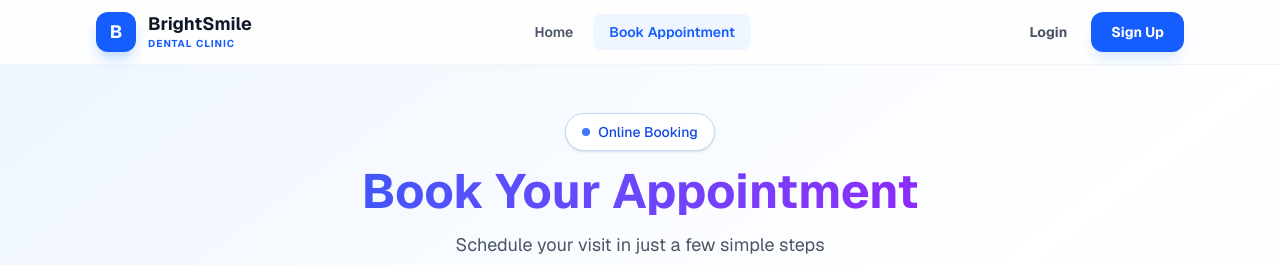
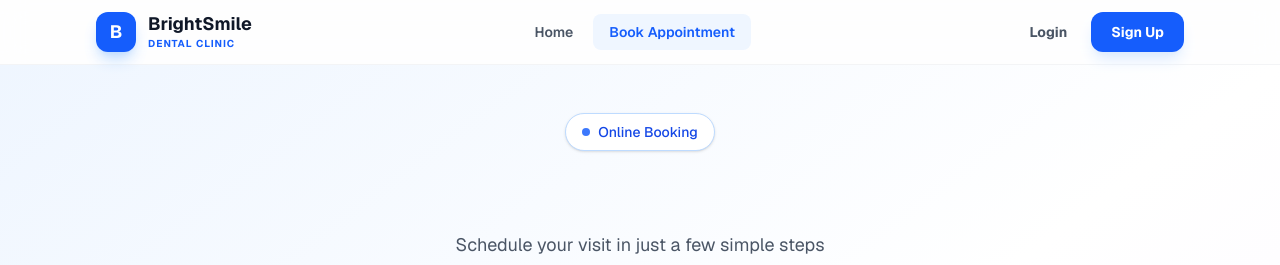
Before and after one commit to syedzainalii/dentist-serverless, a Next.js app in the folder client/: page /book in a window 1280 px wide. Shown: the top 265 px of the page. Built offline with nearby package versions, Linux system fonts and the light colour scheme; no server answers.

Commit message:
booking page fix 1

```diff
--- a/client/app/book/page.jsx
+++ b/client/app/book/page.jsx
@@ -5,7 +5,7 @@ import { Input } from "../../components/ui/input";
 import { Label } from "../../components/ui/label";
 import { Button } from "../../components/ui/button";
 
-const API_BASE = process.env.NEXT_PUBLIC_API_BASE_URL || "http://localhost:4000";
+const API_BASE = process.env.NEXT_PUBLIC_API_URL || "https://dentist-serverless-tw1a.vercel.app";
 
 export default function BookPage() {
   const [step, setStep] = useState(1);
@@ -82,7 +82,7 @@ export default function BookPage() {
             <span className="h-2 w-2 rounded-full bg-blue-600 mr-2 animate-pulse"></span>
             <span className="text-sm font-medium text-blue-700">Online Booking</span>
           </div>
-          <h1 className="text-4xl font-bold bg-gradient-to-r from-blue-600 to-purple-600 bg-clip-text text-transparent sm:text-5xl">
+          <h1 className="text-4xl font-bold bg-gradient-to-r text-blue-600 bg-clip-text text-transparent sm:text-5xl">
             Book Your Appointment
           </h1>
           <p className="mt-4 text-lg text-gray-600">Schedule your visit in just a few simple steps</p>
@@ -205,7 +205,7 @@ export default function BookPage() {
                   <select id="service" className="mt-2 flex h-12 w-full rounded-xl border-2 border-gray-200 bg-white px-4 py-2 text-gray-900 focus:outline-none focus:ring-2 focus:ring-blue-500 focus:border-transparent disabled:cursor-not-allowed disabled:opacity-50 transition-all duration-300 hover:border-blue-300 shadow-sm" value={form.service_id} onChange={handleChange("service_id")} disabled={loadingServices} required>
                     <option value="">{loadingServices ? "Loading services..." : "Select a service"}</option>
                     {services.map((s) => (
-                      <option key={s.id} value={s.id}>{s.name}{s.price ? ` - Rs${s.price.toFixed ? s.price.toFixed(0) : s.price}` : ""}</option>
+                      <option key={s.id} value={s.id}>{s.name}{s.price ? ` - ₹${s.price.toFixed ? s.price.toFixed(0) : s.price}` : ""}</option>
                     ))}
                   </select>
                 </div>
```
